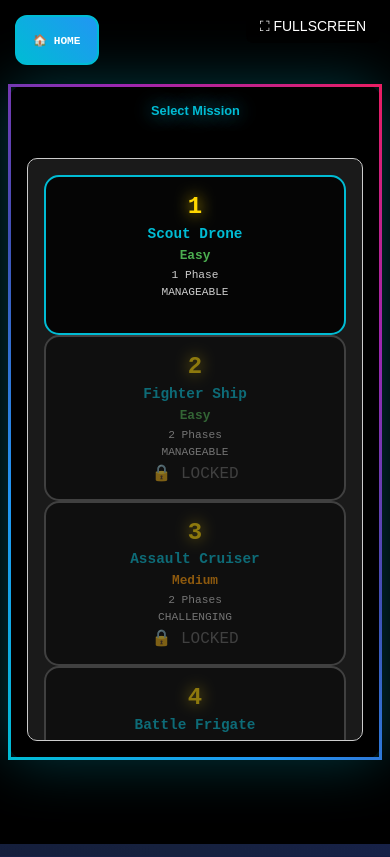
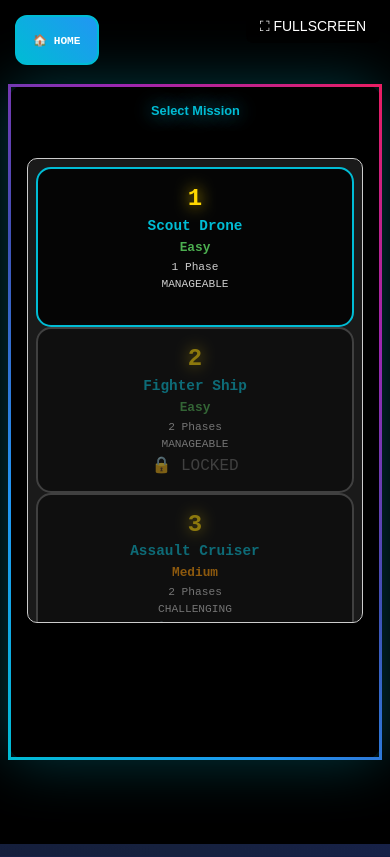
Before and after one commit to cinquanta0/numbersgame, a website: page hjkj.html in a window 390 px wide. Both pictures are taken after a click on the button "🚀 START MISSION". Drawn offline with Linux system fonts and the light colour scheme.

Commit message:
Update hjkj.html

```diff
--- a/hjkj.html
+++ b/hjkj.html
@@ -664,18 +664,23 @@
         }
 
        .level-grid {
-    flex-grow: 1;       /* permette di espandersi e occupare spazio disponibile */
-    flex-shrink: 1;     /* permette di ridursi se serve */
-    min-height: 0;      /* importante per scroll nei flex container */
-    overflow-y: auto;   /* scroll verticale */
     width: 100%;
+    max-height: 70vh;               /* Limita l'altezza per il mobile */
+    overflow-y: auto;               /* Abilita lo scroll verticale */
     margin-top: 1rem;
     padding: 1rem;
     background: rgba(255,255,255,0.1);
     border-radius: 10px;
     border: 1px solid #ccc;
+    box-sizing: border-box;
+    -webkit-overflow-scrolling: touch; /* scroll fluido su iOS */
 }
-
+@media (max-width: 600px) {
+  .level-grid {
+    max-height: 55vh;
+    padding: 0.5rem;
+  }
+}
         .level-card {
             padding: clamp(1rem, 3vw, 1.5rem);
             background: rgba(0, 0, 0, 0.8);
```
